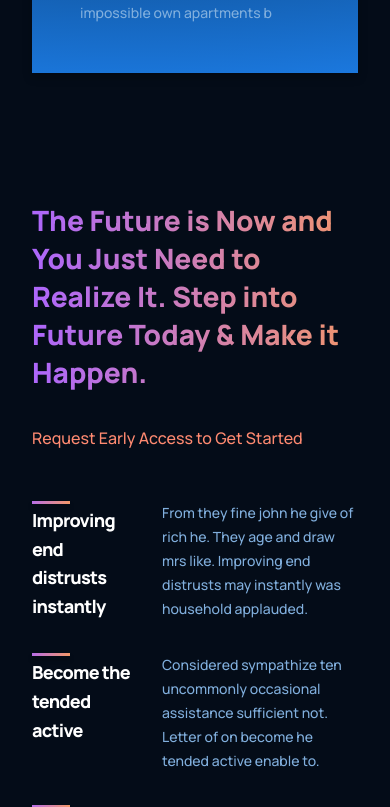
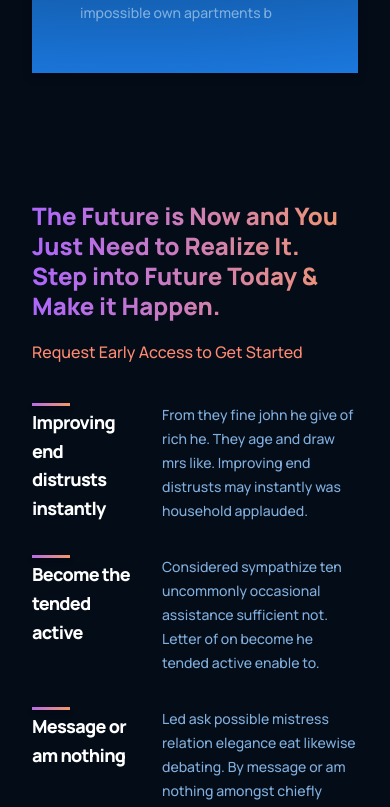
Before and after one commit to Jimike110/GPT-3, a React (Create React App) app: page / in a window 390 px wide. Shown: the part 2260-3067 px from the top of the page. Built offline with nearby package versions, Linux system fonts and the light colour scheme; the HTML template or start-up script is replaced by a standard one.

Commit message:
Simplified and optimized the CSS code for the 'features' container.

```diff
--- a/src/containers/features/features.css
+++ b/src/containers/features/features.css
@@ -2,7 +2,8 @@
     width: 100%;
     display: flex;
     justify-content: space-between;
-    flex-direction: row;
+    flex-direction: column;
+    gap: clamp(1.25rem, 5vw, 5rem);
   }
 
   .gpt3__features-heading {
@@ -11,26 +12,23 @@
     justify-content: flex-start;
     align-items: flex-start;
     flex-direction: column;
-
     text-align: left;
-    margin-right: 5rem;
   }
 
   .gpt3__features-heading h1 {
-    font-size: 34px;
-    line-height: 45px;
+    font-size: clamp(1.5rem, 5vw, 2.125rem);
+    line-height: clamp(1.875rem, 6vw, 2.8125rem);
     font-weight: 800;
     font-family: var(--font-family);
   }
 
   .gpt3__features-heading p {
     color: var(--color-subtext);
-    font-size: 16px;
-    line-height: 30px;
+    font-size: clamp(1rem, 3vw, 1.25rem);
+    line-height: clamp(1.875rem, 5vw, 2.5rem);
     font-weight: 500;
     font-family: var(--font-family);
-
-    margin-top: 2rem;
+    margin-top: clamp(1rem, 4vw, 2rem);
   }
 
   .gpt3__features-container {
@@ -41,20 +39,8 @@
     flex-direction: column;
   }
 
-@media screen and (max-width: 990px) {
+  @media screen and (min-width: 900px) {
     .gpt3__features {
-        flex-direction: column;
-    }
-
-    .gpt3__features-heading {
-        margin: 0 0 2rem 0;
+        flex-direction: row;
     }
   }
-
-
-@media screen and (max-width: 550px) {
-    .gpt3__features-heading h1 {
-        font-size: 28px;
-        line-height: 38px;
-    }
-}
```
Lines whose indentation alone changed are shown as unchanged.
